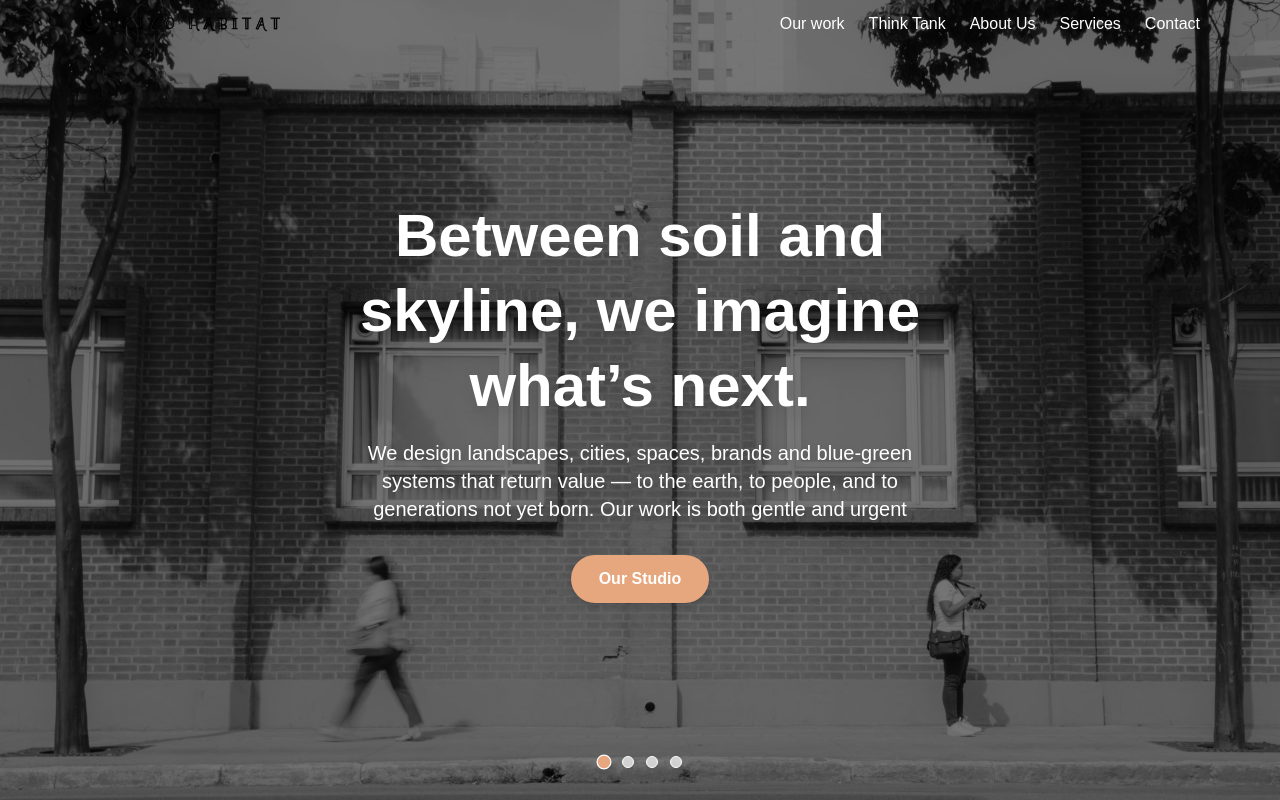
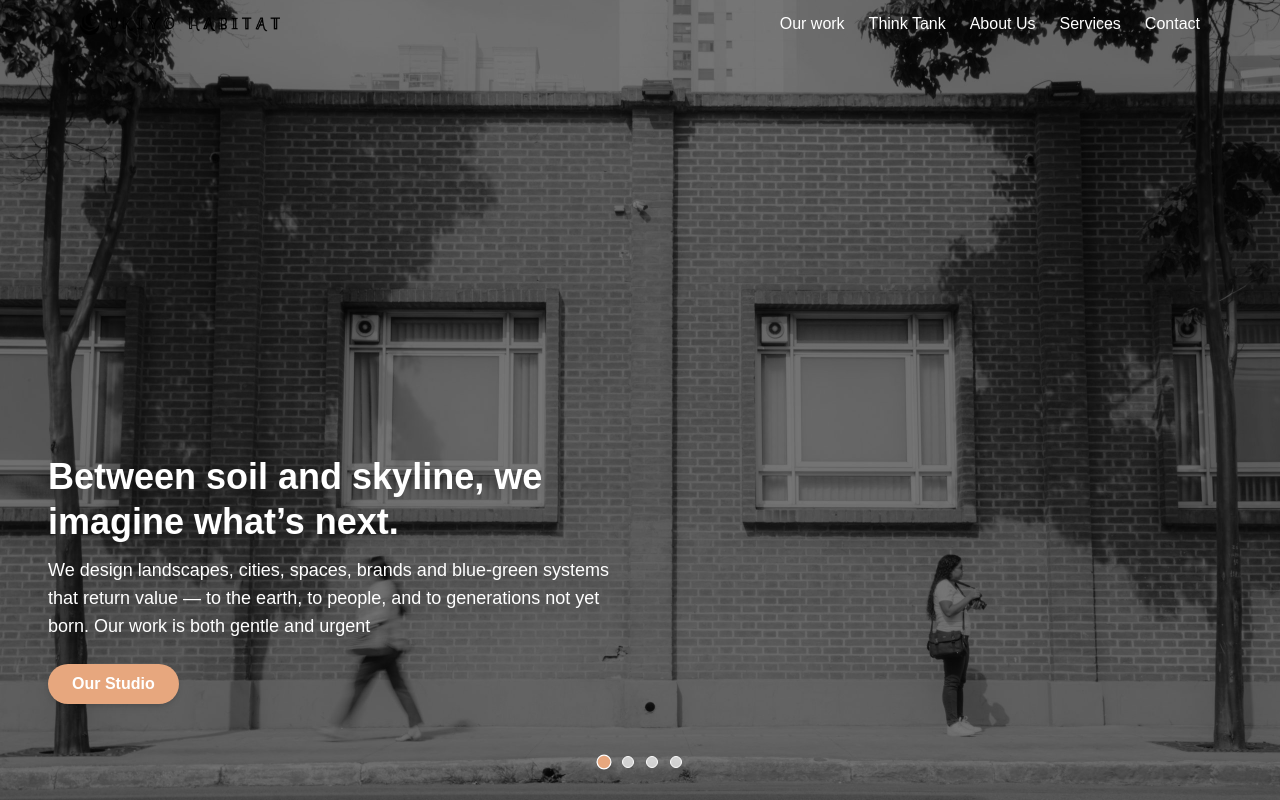
Before and after one commit to pratik1sharma-dev/ukiyo-main-site, a Next.js app: page / in a window 1280 px wide. Shown: the top 800 px of the page. Built offline with nearby package versions, Linux system fonts and the light colour scheme.

Commit message:
added animation

```diff
--- a/src/app/page.tsx
+++ b/src/app/page.tsx
@@ -85,20 +85,20 @@ export default function Home() {
         ))}
         {/* Hero Section - Fullscreen Carousel */}
         <section
-          className="relative flex flex-col items-center justify-center px-4 sm:px-0 bg-transparent overflow-hidden z-10"
+          className="relative flex flex-col items-start justify-end px-4 sm:px-0 bg-transparent overflow-hidden z-10"
           style={{ minHeight: '100vh', height: '100svh', maxHeight: '100svh' }}
         >
           {/* Overlay for readability */}
           <div className="absolute inset-0 bg-black/50 z-0 pointer-events-none" aria-hidden="true" />
-          <div className="relative z-10 flex flex-col items-center max-w-2xl mx-auto text-center justify-center h-full">
-            <h1 className="font-[var(--font-cormorant)] text-4xl sm:text-6xl font-bold text-white leading-tight mb-4 drop-shadow-xl">{current.headline}</h1>
-            <p className="text-lg sm:text-xl text-white mb-8 max-w-xl drop-shadow-lg">{current.subheadline}</p>
-            <div className="flex flex-col sm:flex-row gap-4 justify-center">
+          <div className="relative z-10 flex flex-col items-start justify-end h-full w-full max-w-2xl pb-16 pl-6 sm:pb-24 sm:pl-12">
+            <h1 className="font-[var(--font-cormorant)] text-2xl sm:text-4xl font-bold text-white leading-tight mb-3 drop-shadow-xl">{current.headline}</h1>
+            <p className="text-base sm:text-lg text-white mb-6 max-w-xl drop-shadow-lg">{current.subheadline}</p>
+            <div className="flex flex-col sm:flex-row gap-4">
               {current.buttons.map((btn, idx) => (
                 <a
                   key={btn.label}
                   href={btn.href}
-                  className={`font-semibold rounded-full px-7 py-3 transition-colors shadow-md text-base ${btn.style}`}
+                  className={`font-semibold rounded-full px-6 py-2 transition-colors shadow-md text-sm sm:text-base ${btn.style}`}
                 >
                   {btn.label}
                 </a>
```
